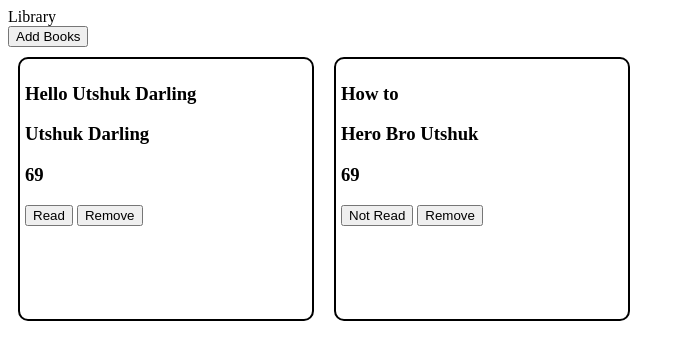
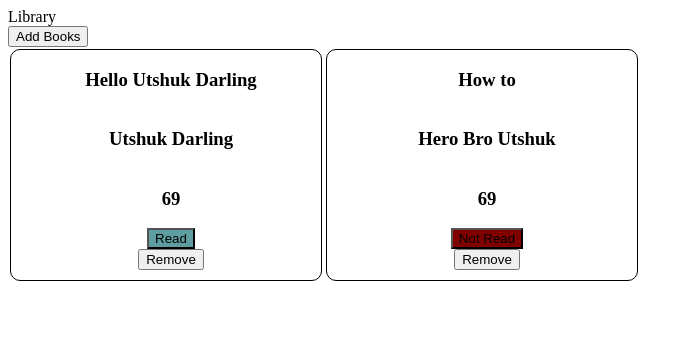
Before and after one commit to meutshuk/bookLibrary, a plain HTML site: page index.html in a window 1280 px wide. Shown: the whole page, without its empty margins (0-693 px from the left). Drawn offline with Linux system fonts and the light colour scheme.

Commit message:
All the brain work done. just cosmetic left

```diff
--- a/script.js
+++ b/script.js
@@ -2,13 +2,13 @@ books = [
   {
     title: "Hello Utshuk Darling",
     author: "Utshuk Darling",
-    page: "69",
+    page: 69,
     read: "Read",
   },
   {
     title: "How to",
     author: "Hero Bro Utshuk",
-    page: "69",
+    page: 69,
     read: "Not Read",
   },
 ];
@@ -46,23 +46,51 @@ class Book {
 }
 
 function display(books) {
-  displayArea.innerText = "";
-  books.forEach((eachBook) => {
-    let htmlCode = `
+  displayArea.innerHTML = "";
+  books.forEach((book) => {
+    let cardDiv = document.createElement("div");
+    let authorH3 = document.createElement("h3");
+    let titleH3 = document.createElement("h3");
+    let pageH3 = document.createElement("h3");
+    let readBtn = document.createElement("button");
+    let removeBtn = document.createElement("button");
 
-      <h3>${eachBook.title}</h3>
-      <h3>${eachBook.author}</h3>
-      <h3>${eachBook.page}</h3>
-      <button>${eachBook.read}</button>
-      <button>Remove</button>
+    //cardDiv.innerText = "";
 
-    `;
+    removeBtn.className = "removeBtn";
+    cardDiv.classList = "eachGrid";
 
-    div = document.createElement("div");
-    div.className = "gridBlock";
-    div.innerHTML = htmlCode;
-    displayArea.appendChild(div);
+    authorH3.innerText = book.author;
+    titleH3.innerText = book.title;
+    pageH3.innerText = book.page;
+    readBtn.innerText = book.read;
+
+    readBtn.className = book.read == "Read" ? "readBook" : "didntReadBook";
+
+    removeBtn.innerText = "Remove";
+
+    cardDiv.appendChild(titleH3);
+    cardDiv.appendChild(authorH3);
+    cardDiv.appendChild(pageH3);
+    cardDiv.appendChild(readBtn);
+    cardDiv.appendChild(removeBtn);
+
+    displayArea.appendChild(cardDiv);
+
+    readBtn.addEventListener("click", (e) => {
+      readBtn.className = book.read == "Read" ? "didntReadBook" : "readBook";
+      readBtn.innerText = book.read == "Read" ? "Not Read" : "Read";
+    });
+
+    removeButton = document.querySelectorAll(".removeBtn");
+    removeButton.forEach((btn) => btn.addEventListener("click", removeItem));
   });
+}
+
+function removeItem(e) {
+  console.log(e);
+  books = books.filter((book) => book.title !== e.path[1].firstChild.innerText);
+  display(books);
 }
 
 function addBookToLibrary() {
--- a/style.css
+++ b/style.css
@@ -34,10 +34,18 @@ input {
   padding: 10px;
   margin: 10px;
 }
-.gridBlock{
+.gridBlock {
   border: solid 2px;
   border-radius: 10px;
   margin: 10px;
   padding: 5px;
   height: 250px;
 }
+
+.readBook {
+  background-color: cadetblue;
+}
+
+.didntReadBook {
+  background-color: maroon;
+}
```
